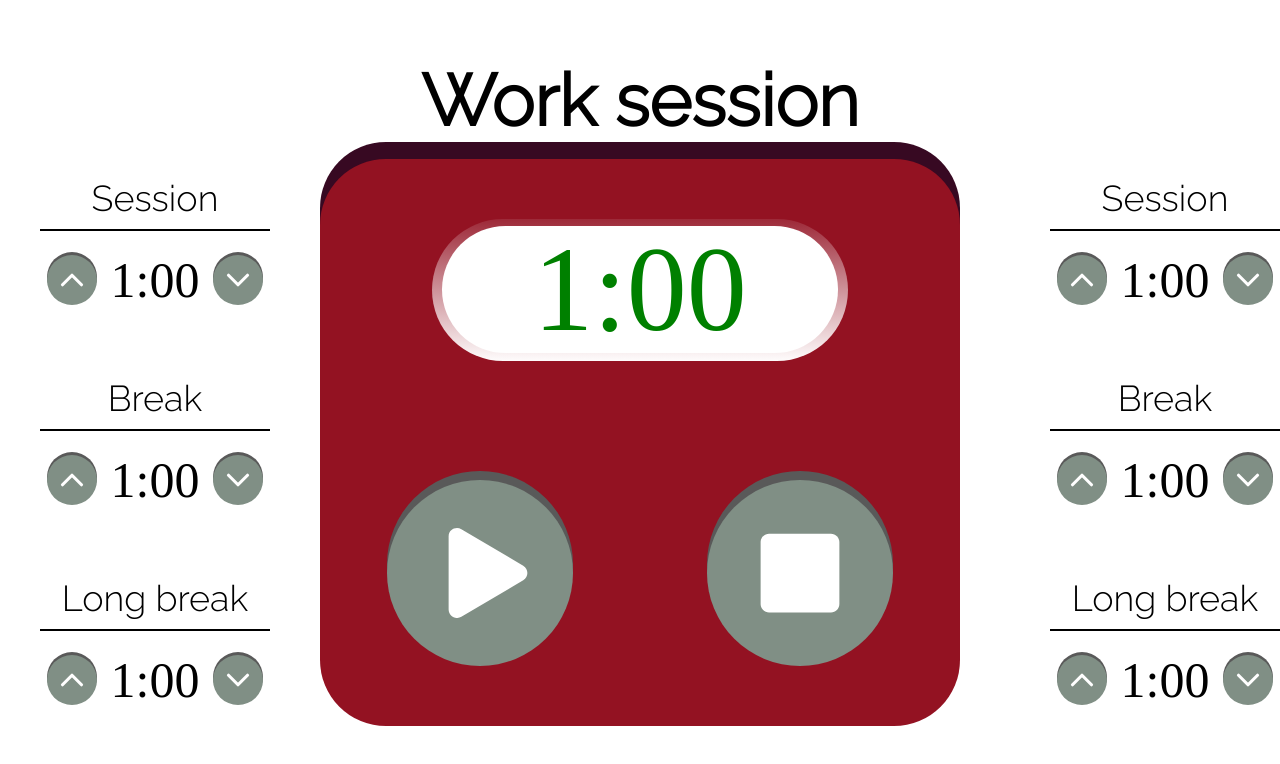
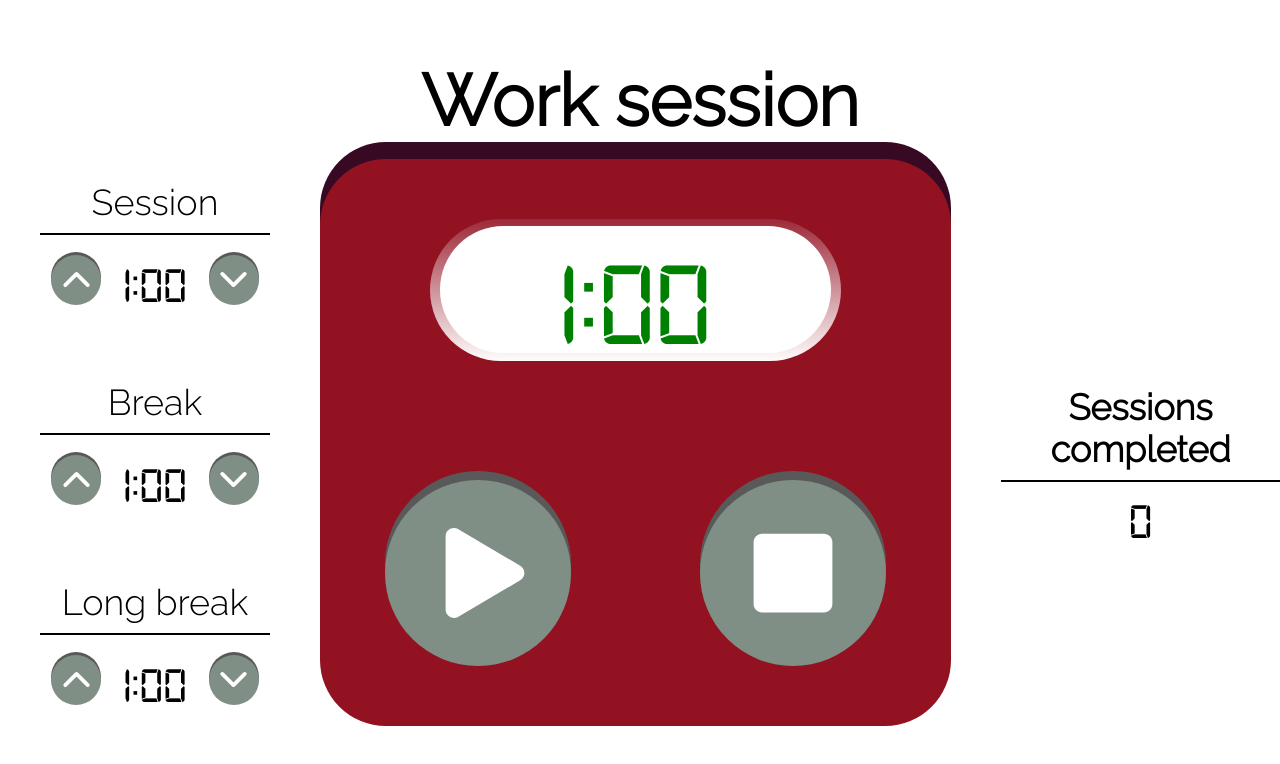
Before and after one commit to davidGasanov/Pomodoro-clock, a React (Create React App) app: page / in a window 1280 px wide. Shown: the top 764 px of the page. Built offline with nearby package versions, Linux system fonts and the light colour scheme.

Commit message:
feat: added Finishedpomos component
fix: fixed time control bug

style: added styling to finishedpomos

```diff
--- a/src/App.css
+++ b/src/App.css
@@ -1,10 +1,7 @@
-@font-face{
-font-family: 'digital';
-src: local('digital-7'), url(./fonts/digital-7.ttf) format('ttf');
+@font-face {
+  font-family: "digital";
+  src: local("digital-7"), url("./fonts/digital-7.ttf");
 }
-
-
-
 
 .App {
   min-height: 100vh;
@@ -21,7 +18,7 @@ src: local('digital-7'), url(./fonts/digital-7.ttf) format('ttf');
 
 .status-display {
   text-align: center;
-  font-family: 'Raleway';
+  font-family: "Raleway";
   font-size: 72px;
   margin: 0;
 }
@@ -114,7 +111,7 @@ src: local('digital-7'), url(./fonts/digital-7.ttf) format('ttf');
   background-color: white;
   color: green;
   margin: 10px;
-  font-family: 'digital';
+  font-family: "digital";
   font-size: 120px;
 }
 
@@ -140,25 +137,24 @@ src: local('digital-7'), url(./fonts/digital-7.ttf) format('ttf');
   font-size: 36px;
 }
 
-.time-card-title{
+.time-card-title, .finished-pomos-title {
   text-align: center;
   margin-bottom: 10px;
-  font-family: 'Raleway';
-
+  font-family: "Raleway";
 }
 
-.divider{
+.divider {
   height: 2px;
   background-color: black;
   margin-bottom: 20px;
 }
 
-.time-card-item{
+.time-card-item, .finished-pomos-count {
   display: flex;
   justify-content: center;
   align-items: center;
   font-size: 50px;
-  font-family: 'Digital-7'
+  font-family: "digital";
 }
 
 /* --- </Time Control> --- */
@@ -172,7 +168,7 @@ src: local('digital-7'), url(./fonts/digital-7.ttf) format('ttf');
   color: white;
   border-radius: 50%;
   filter: drop-shadow(0 -9px 0 #595959);
-  transition: "all .5s ease",
+  transition: "all .5s ease";
 }
 
 .button-small {
@@ -182,10 +178,10 @@ src: local('digital-7'), url(./fonts/digital-7.ttf) format('ttf');
   color: white;
   border-radius: 50%;
   filter: drop-shadow(0 -3px 0 #595959);
-  transition: "all .5s ease",
+  transition: "all .5s ease";
 }
 
-.yellow{
+.yellow {
   background: yellow;
 }
 
@@ -198,10 +194,35 @@ button {
   align-items: center;
 }
 
+button > svg {
+  overflow: visible;
+}
+
 /* this is used to correct the misalignment of this particular icon */
 
-button[type="play"] > svg{
+button[type="play"] > svg {
   margin-left: 15px;
 }
 
 /* -- </Button> -- */
+
+
+/* -- <FinishedPomos> -- */
+
+
+.finished-pomos-container{
+  display: flex;
+  flex-direction: column;
+  justify-content: center;
+}
+
+.finished-pomos-title{
+  font-size: 36px;
+}
+
+.finished-pomos-count{
+  margin: 0;
+}
+
+
+/* -- </FinishedPomos> -- */
--- a/src/App.js
+++ b/src/App.js
@@ -6,6 +6,7 @@ import { useState, useEffect } from "react";
 //components
 import TimeDisplay from "./components/TimeDisplay";
 import TimeControl from "./components/TimeControl";
+import Finishedpomos from "./components/Finishedpomos";
 
 function App() {
   const [initialTime, setInitialTime] = useState(60);
@@ -22,7 +23,7 @@ function App() {
   const [colorPalette, setColorPalette] = useState("red");
 
   // Amount of completed pomodoros
-  const [completedPomodoros, setCompletedPomodoros] = useState(1);
+  const [completedPomodoros, setCompletedPomodoros] = useState(0);
 
   // useEffect for mode switching
   useEffect(() => {
@@ -72,29 +73,34 @@ function App() {
     switch (timeClass) {
       case "session":
         setInitialTime(initialTime + 60);
-        break
+        break;
       case "break":
         setDefaultBreak(defaultBreak + 60);
-        break
+        break;
       case "long break":
         setDefaultLongBreak(defaultLongBreak + 60);
-        break
+        break;
     }
   };
 
   const subtractMinute = (timeClass) => {
-    if (initialTime > 60 && defaultBreak > 60 && defaultLongBreak > 60) {
-      switch (timeClass) {
-        case "session":
+    console.log("subtractminute fired");
+    switch (timeClass) {
+      case "session":
+        if (initialTime > 60) {
           setInitialTime(initialTime - 60);
-          break
-        case "break":
+        }
+        break;
+      case "break":
+        if (defaultBreak > 60) {
           setDefaultBreak(defaultBreak - 60);
-          break
-        case "long break":
+        }
+        break;
+      case "long break":
+        if (defaultLongBreak > 60) {
           setDefaultLongBreak(defaultLongBreak - 60);
-          break
-      }
+          break;
+        }
     }
   };
 
@@ -121,13 +127,8 @@ function App() {
           setPomodoro={setPomodoro}
           counterStatus={counterStatus}
         />
-        <TimeControl
-          colorPalette={colorPalette}
-          addMinute={addMinute}
-          subtractMinute={subtractMinute}
-          initialTime={initialTime}
-          defaultBreak={defaultBreak}
-          defaultLongBreak={defaultLongBreak}
+        <Finishedpomos
+        completedPomodoros={completedPomodoros}
         />
       </div>
     </div>
--- /dev/null
+++ b/src/components/Finishedpomos.js
@@ -0,0 +1,13 @@
+import React from "react";
+
+const Finishedpomos = ({completedPomodoros}) => {
+  return (
+    <div className="finished-pomos-container">
+      <h2 className="finished-pomos-title">Sessions completed</h2>
+      <span className="divider" />
+    <p className="finished-pomos-count">{completedPomodoros}</p>
+    </div>
+  );
+};
+
+export default Finishedpomos;
--- a/src/components/utils/Button.js
+++ b/src/components/utils/Button.js
@@ -18,9 +18,9 @@ const Button = ({ color, type, size, func }) => {
       case "stop":
         return <FaStop size={90} />;
       case "up":
-        return <FiChevronUp size={60} />;
+        return <FiChevronUp size={45} />;
       case "down":
-        return <FiChevronDown size={70} />;
+        return <FiChevronDown size={45} />;
     }
   };
 
```
